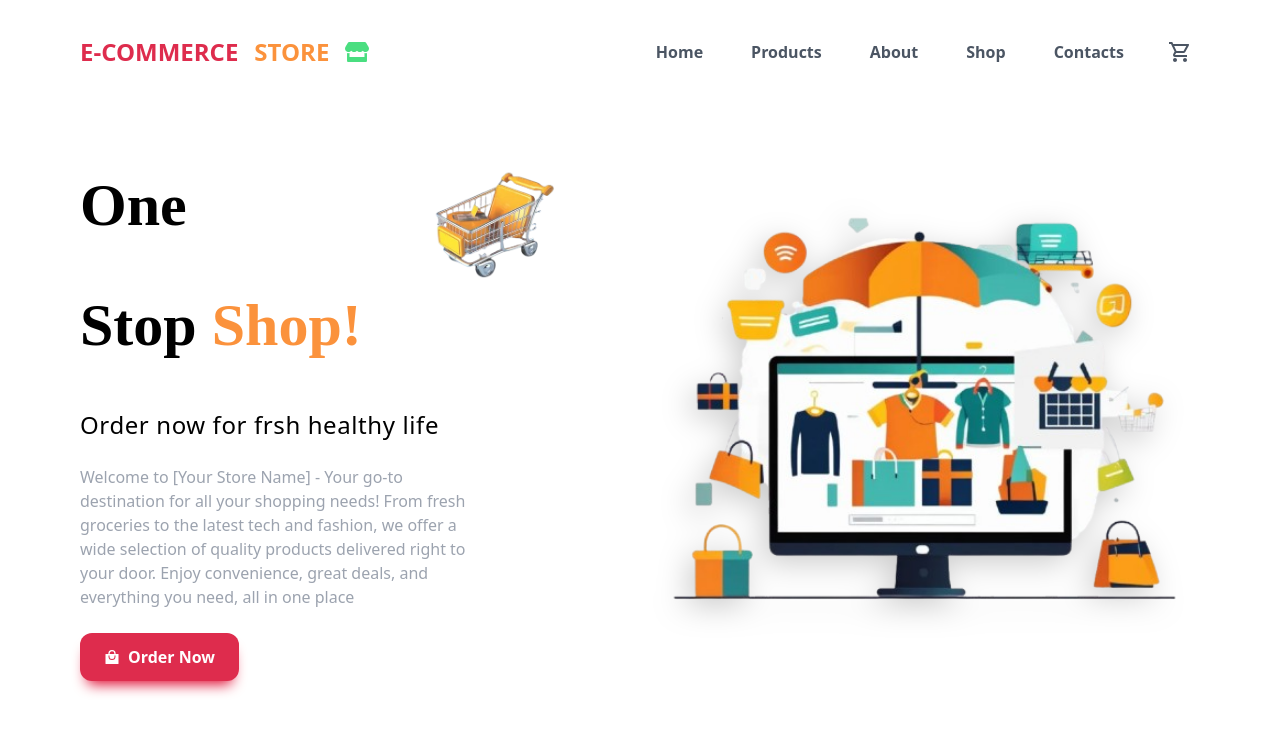
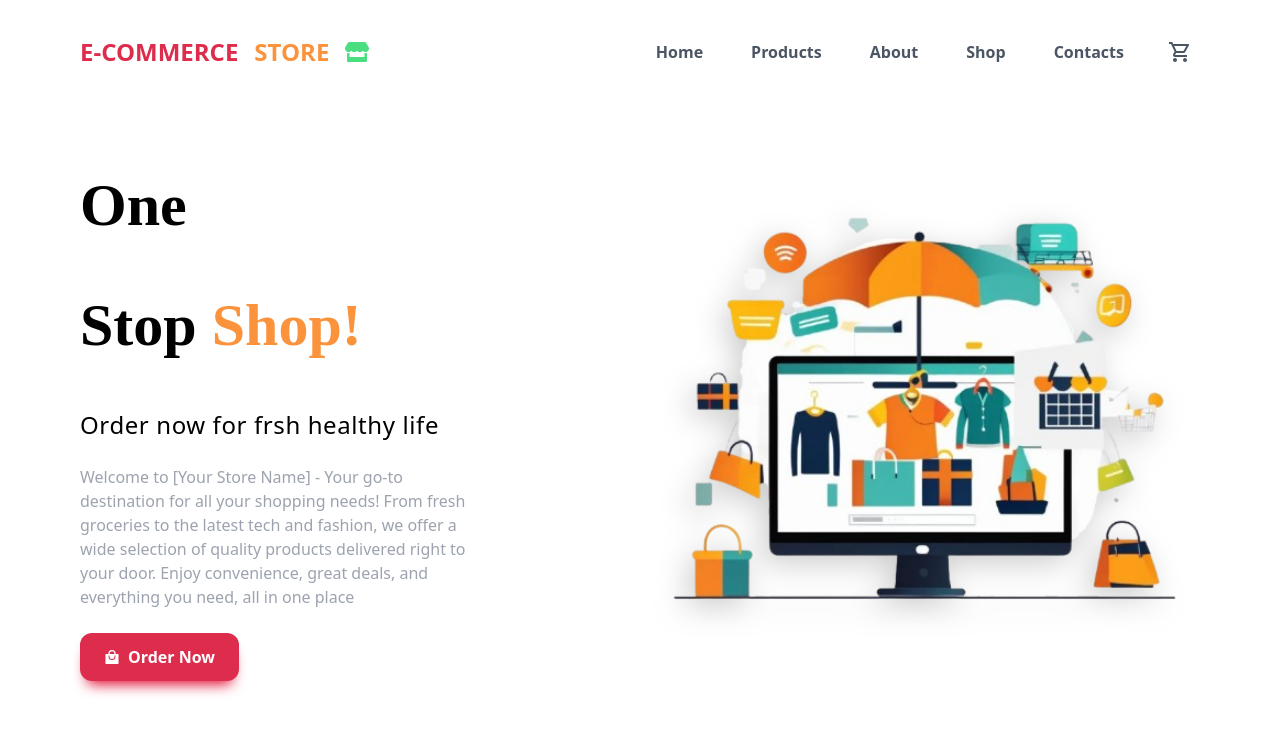
Before and after one commit to ShreyashBansod16/E_commerce_website, a React (Vite) app in the folder e_commerce/: page / in a window 1280 px wide. Shown: the top 734 px of the page. Built offline with nearby package versions, Linux system fonts and the light colour scheme; a web font is replaced by a local one.

Commit message:
logo removed

```diff
--- a/e_commerce/src/components/Hero/Hero.jsx
+++ b/e_commerce/src/components/Hero/Hero.jsx
@@ -34,11 +34,6 @@ const Hero = () => {
         <div className='flex justify-center items-center'>
             <img src={preview} alt='' className='W-[350px] md:w-[550px] drop-shadow'></img>
         </div>
-        {/* img info*/}
-        <div className='absolute top-14
-         md:top-[140px] right-1/2  opacity-80 rotate-[ 40deg]'>
-            <img src={logo } alt='' className='w-full md:max-w-[300px] ' ></img>
-        </div>
 
     </div>
 
```
